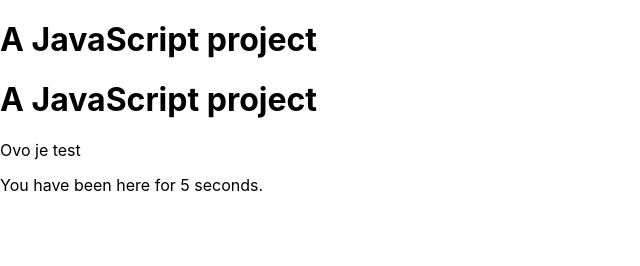
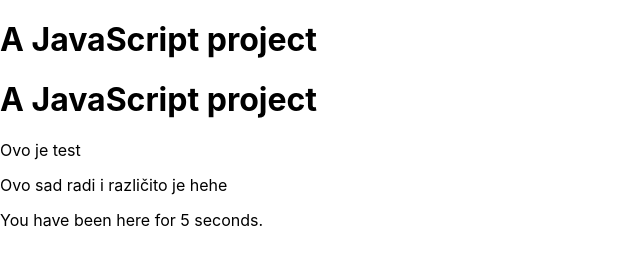
Before and after one commit to VuckoM/algoProject, a website built with Parcel: page AlgoProject/src/index.html in a window 1280 px wide. Shown: the whole page, without its empty margins (0-640 px from the left). Built offline with nearby package versions, Linux system fonts and the light colour scheme.

Commit message:
provjera brancha2

```diff
--- a/AlgoProject/src/index.html
+++ b/AlgoProject/src/index.html
@@ -9,6 +9,7 @@
   <h1>A JavaScript project</h1>
   <h1>A JavaScript project</h1>
 <p>Ovo je test</p>
+<p>Ovo sad radi i različito je hehe</p>
   <div id="app"></div>
   <script src="main.js"></script>
 </body>
```
